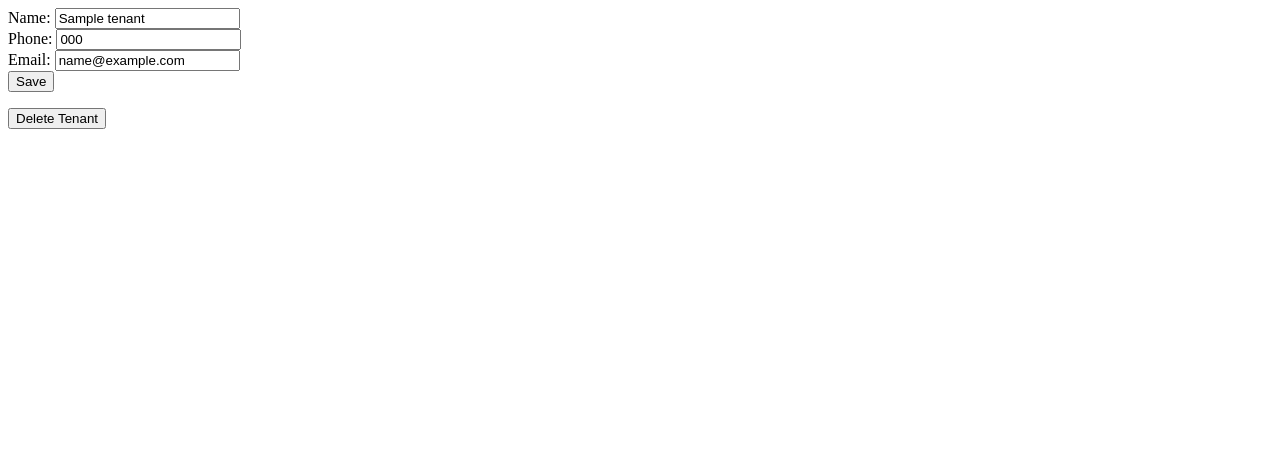
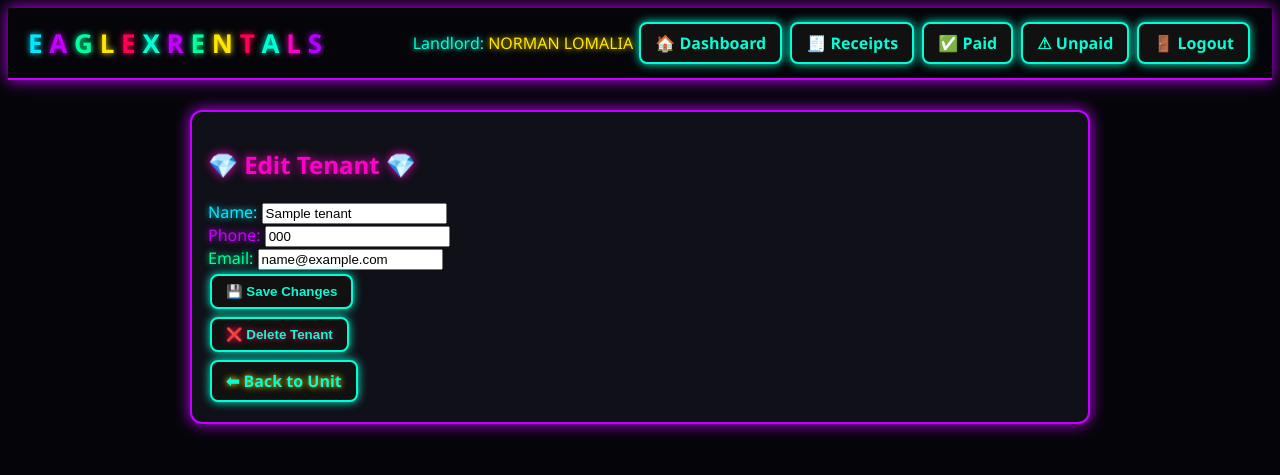
Before and after one commit to Eagleworrior/EAGLEX-RENTALS, a Flask app: page /tenant/1/edit in a window 1280 px wide. Shown: the top 475 px of the page. Run offline with Flask 3, Linux system fonts and the light colour scheme; a user stored in the database is signed in; tables that the repository leaves empty hold one stand-in row (values such as "Sample post").

Commit message:
Update tenant edit/delete pages with neon styling

```diff
--- a/templates/edit_tenant.html
+++ b/templates/edit_tenant.html
@@ -1,13 +1,24 @@
-<form method="POST">
-  <label>Name:</label>
-  <input type="text" name="name" value="{{ tenant.name }}"><br>
-  <label>Phone:</label>
-  <input type="text" name="phone" value="{{ tenant.phone }}"><br>
-  <label>Email:</label>
-  <input type="text" name="email" value="{{ tenant.email }}"><br>
-  <button type="submit">Save</button>
-</form>
+{% extends "base.html" %}
+{% block content %}
+<div class="card">
+  <h2 class="neon-heading-pink">💎 Edit Tenant 💎</h2>
+  <form method="POST">
+    <label class="neon-blue">Name:</label>
+    <input type="text" name="name" value="{{ tenant.name }}" class="neon-input"><br>
 
-<form method="POST" action="{{ url_for('delete_tenant', tid=tenant.id) }}">
-  <button type="submit">Delete Tenant</button>
-</form>
+    <label class="neon-purple">Phone:</label>
+    <input type="text" name="phone" value="{{ tenant.phone }}" class="neon-input"><br>
+
+    <label class="neon-green">Email:</label>
+    <input type="text" name="email" value="{{ tenant.email }}" class="neon-input"><br>
+
+    <button type="submit" class="btn neon-cyan">💾 Save Changes</button>
+  </form>
+
+  <form method="POST" action="{{ url_for('delete_tenant', tid=tenant.id) }}">
+    <button class="btn neon-red" type="submit">❌ Delete Tenant</button>
+  </form>
+
+  <a class="btn neon-yellow" href="{{ url_for('unit_detail', uid=tenant.unit_id) }}">⬅ Back to Unit</a>
+</div>
+{% endblock %}
```
